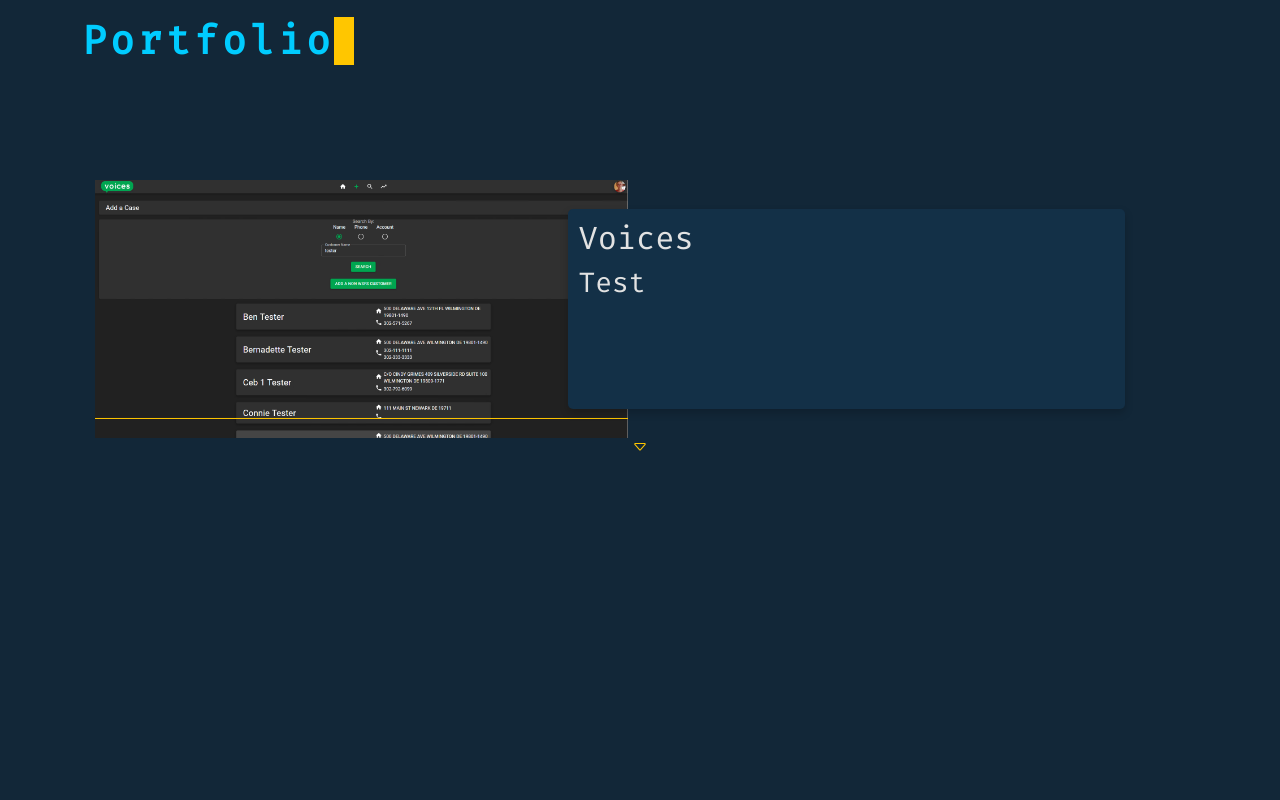
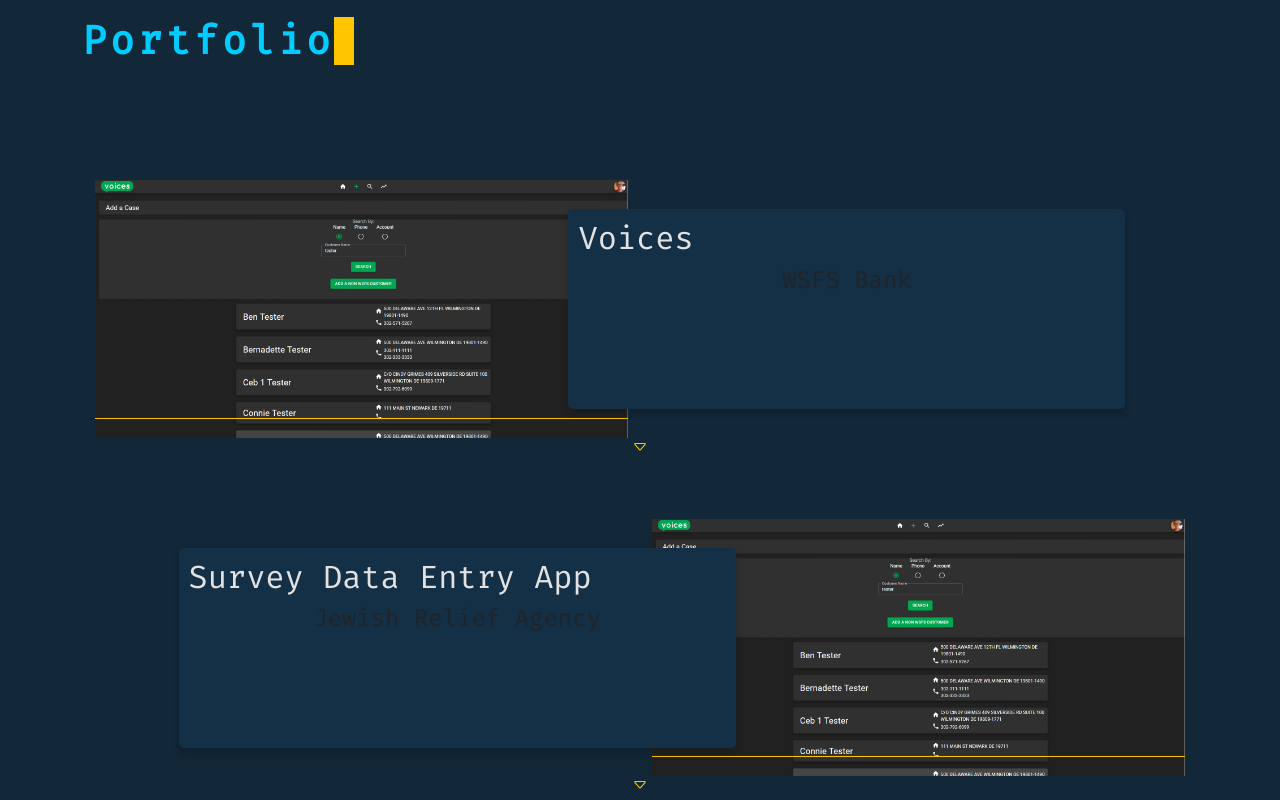
Before and after one commit to KalebGiger/kaleb-giger-website, a Gatsby site: page / in a window 1280 px wide. Shown: the part 1739-2539 px from the top of the page. Before the commit the page ends 2456 px from the top, so only its background shows below. Built offline with nearby package versions, Linux system fonts and the light colour scheme; Gatsby itself is replaced by a stand-in of ours.

Commit message:
Changed structure of GraphQL content. Added alternating project sections. Worked on content

```diff
--- /dev/null
+++ b/content/projects/jra/jra.md
@@ -0,0 +1,9 @@
+---
+slug: "/components/sections/Portfolio/Portfolio"
+date: "2010-05-04"
+title: "Survey Data Entry App"
+subtitle: "A desktop application that expedites the data entry process and allows for data analysis."
+company: "Jewish Relief Agency"
+description: "Testing description"
+mainImage: "./jra-main.png"
+---
--- /dev/null
+++ b/content/projects/voices/voices.md
@@ -0,0 +1,9 @@
+---
+slug: "/components/sections/Portfolio/Portfolio"
+date: "2019-05-04"
+title: "Voices"
+subtitle: "A progressive web app developed to streamline handling customer feedback for the bank."
+company: "WSFS Bank"
+description: "This is a test description"
+mainImage: "./voices-main.png"
+---
--- a/gatsby-config.js
+++ b/gatsby-config.js
@@ -44,8 +44,15 @@
     {
       resolve: `gatsby-source-filesystem`,
       options: {
-        name: `markdown-pages`,
-        path: `${__dirname}/src/markdown-pages`,
+        name: `content`,
+        path: `${__dirname}/content`,
+      },
+    },
+    {
+      resolve: `gatsby-source-filesystem`,
+      options: {
+        name: `projects`,
+        path: `${__dirname}/content/projects`,
       },
     },
     `gatsby-transformer-remark`,
--- a/src/components/sections/Portfolio/Portfolio.jsx
+++ b/src/components/sections/Portfolio/Portfolio.jsx
@@ -5,7 +5,6 @@
 import Button from 'react-bootstrap/Button'
 // import { Link } from 'react-router-dom';
 import Image from 'react-bootstrap/Image'
-import voicesImage from '../../../images/testers.png'
 import ListGroup from 'react-bootstrap/ListGroup'
 import { PortfolioTemplate } from './PortfolioTemplate'
 import { Link, useStaticQuery, graphql } from "gatsby"
@@ -27,6 +26,12 @@
               title
               subtitle
               description
+              mainImage {
+                childImageSharp {
+                  gatsbyImageData(placeholder: BLURRED, formats: [AUTO, WEBP, AVIF])
+                }
+              }
+              company
             }
             html
           }
@@ -37,17 +42,19 @@
 
   const projects = data.projects.edges.filter(({ node }) => node);
 
-    const projectInner = node => {
+  const projectInner = (node, index) => {
     const { frontmatter, html } = node;
-        const { title, subtitle, description } = frontmatter;
+    const { title, subtitle, description, mainImage, company } = frontmatter;
 
     return (
       <PortfolioTemplate
-                mainImage={voicesImage}
-                images={voicesImage}
+        mainImage={mainImage}
+        images={mainImage}
         subtitle={subtitle}
         description={description}
         title={title}
+        alternate={index % 2 ? true : false}
+        company={company}
       />
     );
   };
@@ -61,8 +68,8 @@
       </div>
 
       <div className="portfolio-content">
-                {projects && projects.map(({ node }, i) => (
-                    <div key={i}>{projectInner(node)}</div>
+        {projects && projects.map(({ node }, index) => (
+          <div key={index}>{projectInner(node, index)}</div>
         ))}
       </div>
     </Container>
--- a/src/components/sections/Portfolio/PortfolioTemplate.jsx
+++ b/src/components/sections/Portfolio/PortfolioTemplate.jsx
@@ -3,6 +3,7 @@
 import Row from 'react-bootstrap/Row'
 import Col from 'react-bootstrap/Col'
 import Image from 'react-bootstrap/Image'
+import { GatsbyImage, getImage } from 'gatsby-plugin-image';
 import Button from 'react-bootstrap/Button'
 import Collapse from 'react-bootstrap/Collapse'
 import ArrowDownIcon from '../../../svg/caret-down.svg'
@@ -10,7 +11,7 @@
 
 export function PortfolioTemplate(props) {
 
-    const { title, description, subtitle, mainImage, images, alternate } = props;
+    const { title, description, subtitle, mainImage, images, alternate, company } = props;
     const [open, setOpen] = useState(false);
 
     return (
@@ -22,9 +23,9 @@
                 {alternate ?
                     <Row className='project-row'>
                         <Col className='project-description-column-container'>
-                            <div className='project-description-column-alt'>
+                            <div className={open ? 'project-description-column-open' : 'project-description-column-alt'}>
                                 <h2>{title}</h2>
-                                <h3>{subtitle}</h3>
+                                <h4>{company}</h4>
                             </div>
                         </Col>
                         <Col className="col-image-container">
@@ -51,12 +52,21 @@
                                 </div>
                             } */}
                             {/* <div className="portfolio-image-overlay" /> */}
+                            <div>
+                                <GatsbyImage image={getImage(mainImage)} alt={title} className="portfolio-image" />
+                                {/* <Image className="portfolio-image" src={mainImage} /> */}
+                                <div className="screen-line" />
+                                <div className="image-overlay" />
+                            </div>
                         </Col>
+                        <ArrowDownIcon />
+
                     </Row>
                     :
                     <Row className='project-row'>
                         <Col className="col-image-container">
-                            <Image className="portfolio-image" src={mainImage} />
+                            <GatsbyImage image={getImage(mainImage)} alt={title} className="portfolio-image" />
+                            {/* <Image className="portfolio-image" src={mainImage} /> */}
                             <div className="screen-line" />
                             <div className="image-overlay" />
                             {/* <div className="portfolio-image-overlay" /> */}
@@ -64,7 +74,7 @@
                         <Col className='project-description-column-container'>
                             <div className={open ? 'project-description-column-open' : 'project-description-column'}>
                                 <h2>{title}</h2>
-                                <h3>{subtitle}</h3>
+                                <h4>{company}</h4>
                             </div>
                         </Col>
                         <ArrowDownIcon />
--- a/src/markdown-pages/projects/voices.md
+++ /dev/null
@@ -1,7 +0,0 @@
----
-slug: "/components/sections/Portfolio/Portfolio"
-date: "2019-05-04"
-title: "Voices"
-subtitle: "Test"
-descriptionn: "This is a test description"
----
```
Also changed, not shown: content/projects/jra/jra-main.png (renamed from src/images/testers.png), content/projects/voices/voices-main.png (added), 1 other file. Lines whose indentation alone changed are shown as unchanged.
